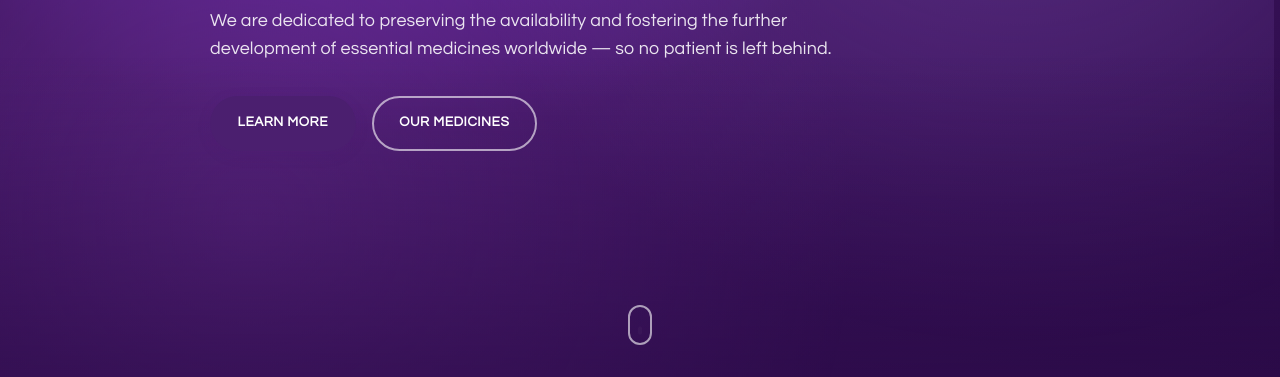
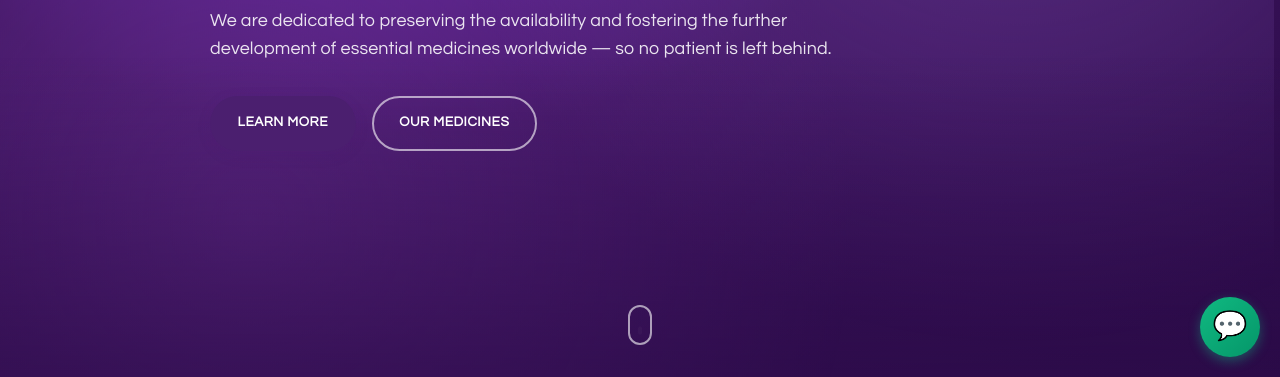
Before and after one commit to Rohit0994/pharmaand_GmBH, a plain HTML site: page index.html in a window 1280 px wide. Shown: the part 423-800 px from the top of the page. Drawn offline with nearby package versions, Linux system fonts and the light colour scheme; files that its build step writes are made by us from their sources; files whose address does not match are found by name.

Commit message:
Fix CSS path and footer branding across all pages

```diff
--- a/about.html
+++ b/about.html
@@ -4,7 +4,7 @@
   <meta charset="UTF-8" />
   <meta name="viewport" content="width=device-width, initial-scale=1.0" />
   <title>About Us — pharma&</title>
-  <link rel="stylesheet" href="css/styles.css" />
+  <link rel="stylesheet" href="styles.css" />
 </head>
 <body>
   <header class="site-header" id="siteHeader">
@@ -76,5 +76,6 @@
     <div class="footer-bottom"><div class="container"><p>© <span id="currentYear">2026</span> pharma& clone — demo template</p></div></div>
   </footer>
   <script src="js/main.js"></script>
+<script src="js/chatbot.js"></script>
 </body>
 </html>
--- a/index.html
+++ b/index.html
@@ -5,7 +5,7 @@
   <meta name="viewport" content="width=device-width, initial-scale=1.0" />
   <title>pharma& — Breathing New Life Into Proven Medicines</title>
   <meta name="description" content="A pharmaceutical company dedicated to preserving the availability of essential medicines worldwide." />
-  <link rel="stylesheet" href="css/styles.css" />
+  <link rel="stylesheet" href="styles.css" />
 </head>
 <body>
   <!-- ============ HEADER ============ -->
@@ -239,5 +239,6 @@
   </footer>
 
   <script src="js/main.js"></script>
+<script src="js/chatbot.js"></script>
 </body>
 </html>
--- /dev/null
+++ b/js/chatbot.js
@@ -0,0 +1,291 @@
+// Pharmaand Chatbot Widget
+// Floating chat bubble with RAG-powered responses
+
+const BACKEND_URL = "http://localhost:8000"; // Change to production URL after deployment
+
+class PharmandChatbot {
+    constructor() {
+        this.isOpen = false;
+        this.messageCount = 0;
+        this.init();
+    }
+
+    init() {
+        this.createBubble();
+        this.createChatWindow();
+        this.attachEventListeners();
+    }
+
+    createBubble() {
+        // Create floating bubble button
+        const bubble = document.createElement("div");
+        bubble.id = "pharmaand-chat-bubble";
+        bubble.innerHTML = "💬";
+        bubble.style.cssText = `
+            position: fixed;
+            bottom: 20px;
+            right: 20px;
+            width: 60px;
+            height: 60px;
+            background: linear-gradient(135deg, #10b981 0%, #059669 100%);
+            border-radius: 50%;
+            display: flex;
+            align-items: center;
+            justify-content: center;
+            font-size: 28px;
+            cursor: pointer;
+            box-shadow: 0 4px 12px rgba(16, 185, 129, 0.4);
+            z-index: 9999;
+            transition: transform 0.3s ease, box-shadow 0.3s ease;
+        `;
+
+        bubble.addEventListener("mouseenter", () => {
+            bubble.style.transform = "scale(1.1)";
+            bubble.style.boxShadow = "0 6px 16px rgba(16, 185, 129, 0.6)";
+        });
+
+        bubble.addEventListener("mouseleave", () => {
+            bubble.style.transform = "scale(1)";
+            bubble.style.boxShadow = "0 4px 12px rgba(16, 185, 129, 0.4)";
+        });
+
+        bubble.addEventListener("click", () => this.toggleChat());
+
+        document.body.appendChild(bubble);
+        this.bubble = bubble;
+    }
+
+    createChatWindow() {
+        // Create chat window
+        const chatWindow = document.createElement("div");
+        chatWindow.id = "pharmaand-chat-window";
+        chatWindow.style.cssText = `
+            position: fixed;
+            bottom: 90px;
+            right: 20px;
+            width: 400px;
+            height: 500px;
+            background: white;
+            border-radius: 12px;
+            box-shadow: 0 5px 40px rgba(0, 0, 0, 0.16);
+            display: none;
+            flex-direction: column;
+            z-index: 9998;
+            font-family: -apple-system, BlinkMacSystemFont, 'Segoe UI', Roboto, Oxygen, Ubuntu, Cantarell, sans-serif;
+        `;
+
+        // Header
+        const header = document.createElement("div");
+        header.style.cssText = `
+            background: linear-gradient(135deg, #10b981 0%, #059669 100%);
+            color: white;
+            padding: 16px;
+            border-radius: 12px 12px 0 0;
+            display: flex;
+            justify-content: space-between;
+            align-items: center;
+        `;
+        header.innerHTML = `
+            <div>
+                <h3 style="margin: 0; font-size: 16px; font-weight: 600;">Pharmaand Assistant</h3>
+                <p style="margin: 4px 0 0 0; font-size: 12px; opacity: 0.9;">Ask me anything!</p>
+            </div>
+            <button id="close-chat" style="background: none; border: none; color: white; font-size: 20px; cursor: pointer; padding: 0;">×</button>
+        `;
+
+        // Messages container
+        const messagesContainer = document.createElement("div");
+        messagesContainer.id = "chat-messages";
+        messagesContainer.style.cssText = `
+            flex: 1;
+            overflow-y: auto;
+            padding: 16px;
+            background: #f8f9fa;
+        `;
+
+        // Input area
+        const inputArea = document.createElement("div");
+        inputArea.style.cssText = `
+            padding: 12px;
+            border-top: 1px solid #e5e7eb;
+            display: flex;
+            gap: 8px;
+        `;
+
+        const input = document.createElement("input");
+        input.id = "chat-input";
+        input.type = "text";
+        input.placeholder = "Type your question...";
+        input.style.cssText = `
+            flex: 1;
+            padding: 10px 12px;
+            border: 1px solid #d1d5db;
+            border-radius: 6px;
+            font-size: 14px;
+            outline: none;
+            transition: border-color 0.3s;
+        `;
+
+        input.addEventListener("focus", () => {
+            input.style.borderColor = "#10b981";
+        });
+
+        input.addEventListener("blur", () => {
+            input.style.borderColor = "#d1d5db";
+        });
+
+        input.addEventListener("keypress", (e) => {
+            if (e.key === "Enter") {
+                this.sendMessage();
+            }
+        });
+
+        const sendBtn = document.createElement("button");
+        sendBtn.innerHTML = "Send";
+        sendBtn.style.cssText = `
+            padding: 10px 16px;
+            background: #10b981;
+            color: white;
+            border: none;
+            border-radius: 6px;
+            cursor: pointer;
+            font-size: 14px;
+            font-weight: 500;
+            transition: background 0.3s;
+        `;
+
+        sendBtn.addEventListener("mouseenter", () => {
+            sendBtn.style.background = "#059669";
+        });
+
+        sendBtn.addEventListener("mouseleave", () => {
+            sendBtn.style.background = "#10b981";
+        });
+
+        sendBtn.addEventListener("click", () => this.sendMessage());
+
+        inputArea.appendChild(input);
+        inputArea.appendChild(sendBtn);
+
+        chatWindow.appendChild(header);
+        chatWindow.appendChild(messagesContainer);
+        chatWindow.appendChild(inputArea);
+
+        document.body.appendChild(chatWindow);
+
+        this.chatWindow = chatWindow;
+        this.messagesContainer = messagesContainer;
+        this.inputField = input;
+
+        // Close button handler
+        document.getElementById("close-chat").addEventListener("click", () => this.toggleChat());
+
+        // Add welcome message
+        this.addMessage("assistant", "👋 Hello! I'm the Pharmaand Assistant. How can I help you today?");
+    }
+
+    toggleChat() {
+        this.isOpen = !this.isOpen;
+        this.chatWindow.style.display = this.isOpen ? "flex" : "none";
+
+        if (this.isOpen) {
+            this.inputField.focus();
+        }
+    }
+
+    addMessage(sender, content) {
+        const messageDiv = document.createElement("div");
+        messageDiv.style.cssText = `
+            margin: 12px 0;
+            display: flex;
+            ${sender === "user" ? "justify-content: flex-end;" : "justify-content: flex-start;"}
+        `;
+
+        const messageBubble = document.createElement("div");
+        messageBubble.style.cssText = `
+            max-width: 70%;
+            padding: 10px 14px;
+            border-radius: 12px;
+            font-size: 14px;
+            line-height: 1.4;
+            word-wrap: break-word;
+            ${sender === "user"
+                ? "background: #10b981; color: white; border-radius: 12px 12px 0 12px;"
+                : "background: white; color: #333; border: 1px solid #e5e7eb; border-radius: 12px 12px 12px 0;"}
+        `;
+
+        messageBubble.innerHTML = content;
+        messageDiv.appendChild(messageBubble);
+        this.messagesContainer.appendChild(messageDiv);
+
+        // Auto-scroll to bottom
+        this.messagesContainer.scrollTop = this.messagesContainer.scrollHeight;
+
+        this.messageCount++;
+    }
+
+    async sendMessage() {
+        const question = this.inputField.value.trim();
+
+        if (!question) return;
+
+        // Add user message
+        this.addMessage("user", question);
+        this.inputField.value = "";
+
+        // Show typing indicator
+        this.addMessage("assistant", "<span style='opacity: 0.7;'>Thinking...</span>");
+
+        try {
+            const response = await fetch(`${BACKEND_URL}/ask`, {
+                method: "POST",
+                headers: {
+                    "Content-Type": "application/json",
+                },
+                body: JSON.stringify({ question: question }),
+            });
+
+            if (!response.ok) {
+                throw new Error(`HTTP error! status: ${response.status}`);
+            }
+
+            const data = await response.json();
+
+            // Remove typing indicator
+            const messages = this.messagesContainer.querySelectorAll("div");
+            if (messages.length > 0) {
+                messages[messages.length - 1].remove();
+            }
+
+            // Add bot response
+            let answerHTML = data.answer;
+
+            if (data.sources && data.sources.length > 0) {
+                answerHTML += `<br><br><small style="opacity: 0.7; font-size: 12px;">📚 Sources: ${data.sources.join(", ")}</small>`;
+            }
+
+            this.addMessage("assistant", answerHTML);
+        } catch (error) {
+            // Remove typing indicator
+            const messages = this.messagesContainer.querySelectorAll("div");
+            if (messages.length > 0) {
+                messages[messages.length - 1].remove();
+            }
+
+            console.error("Error:", error);
+            this.addMessage(
+                "assistant",
+                "Sorry, I encountered an error. Please make sure the backend is running and try again."
+            );
+        }
+    }
+}
+
+// Initialize chatbot when DOM is ready
+if (document.readyState === "loading") {
+    document.addEventListener("DOMContentLoaded", () => {
+        new PharmandChatbot();
+    });
+} else {
+    new PharmandChatbot();
+}
```
Also changed, not shown: contact.html (+2 -1 lines), faqs.html (+2 -1 lines), innovation.html (+2 -1 lines), medicines.html (+2 -1 lines), news.html (+2 -1 lines), patients.html (+2 -1 lines), products.html (+2 -1 lines).
